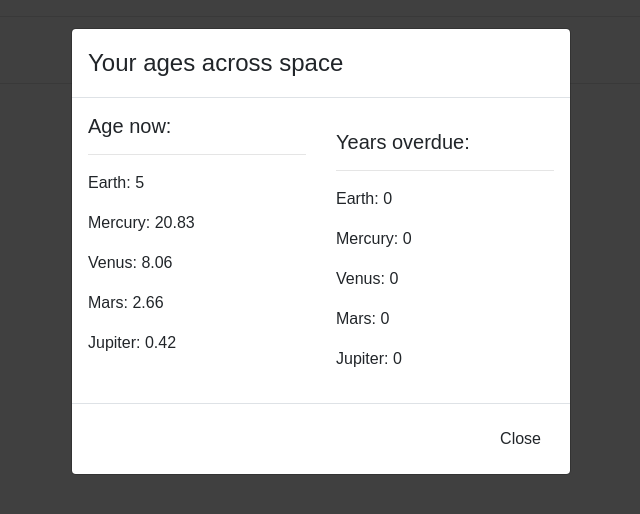
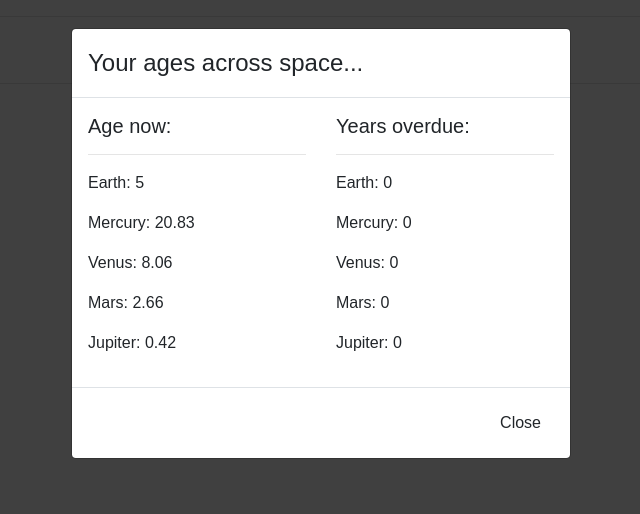
Before and after one commit to mtaylorpdx/age-calc, a website built with webpack: page src/index.html in a window 1280 px wide. Both pictures are taken after typing "5", "5" into the empty fields and a click on the button "Calculate". Shown: the whole page, without its empty margins (319-959 px from the left). Built offline with nearby package versions, Linux system fonts and the light colour scheme.

Commit message:
fix output text alignment

```diff
--- a/src/index.html
+++ b/src/index.html
@@ -26,19 +26,19 @@
         <div class="modal-dialog">
           <div class="modal-content">
             <div class="modal-header">
-              <h4 class="modal-title">Your ages across space</h4>
+              <h4 class="modal-title">Your ages across space...</h4>
             </div>
             <div class="modal-body">
               <div class="row">
                 <div class="col-md-6">
                   <h5>Age now:</h5>
                   <hr>
+                  <p></p>
                   <p id="age-list">
                 </div>
 
                 <div class="col-md-6">
-                  <p id="remaining-list"></p>
-                  <p id="exceeded-list"></p>
+                  <p id="balance"></p>
                 </div>
               </div>
             </div>
--- a/src/main.js
+++ b/src/main.js
@@ -20,12 +20,12 @@ $(document).ready(function() {
     // Check age relationship to life expectancy and output results
     if (age < death) {
       person.mortality(death);
-      let remainingList = `<h5>Years remaining to you:</h5><hr><p>Earth: ${person.remaining}</p><p>Mercury: ${person.agesRemaining[0]}</p><p>Venus: ${person.agesRemaining[1]}</p><p>Mars: ${person.agesRemaining[2]}</p><p>Jupiter: ${person.agesRemaining[3]}</p>`;
-      $("#remaining-list").html(remainingList);
+      let balance = `<h5>Years remaining to you:</h5><hr><p>Earth: ${person.remaining}</p><p>Mercury: ${person.agesRemaining[0]}</p><p>Venus: ${person.agesRemaining[1]}</p><p>Mars: ${person.agesRemaining[2]}</p><p>Jupiter: ${person.agesRemaining[3]}</p>`;
+      $("#balance").html(balance);
     } else {
       person.longevity(death);
-      let exceededList = `<h5>Years overdue:</h5><hr><p>Earth: ${person.exceeded}</p><p>Mercury: ${person.agesExceeded[0]}</p><p>Venus: ${person.agesExceeded[1]}</p><p>Mars: ${person.agesExceeded[2]}</p><p>Jupiter: ${person.agesExceeded[3]}</p>`;
-      $("#exceeded-list").html(exceededList);
+      let balance = `<h5>Years overdue:</h5><hr><p>Earth: ${person.exceeded}</p><p>Mercury: ${person.agesExceeded[0]}</p><p>Venus: ${person.agesExceeded[1]}</p><p>Mars: ${person.agesExceeded[2]}</p><p>Jupiter: ${person.agesExceeded[3]}</p>`;
+      $("#balance").html(balance);
     }
   });
 
```
